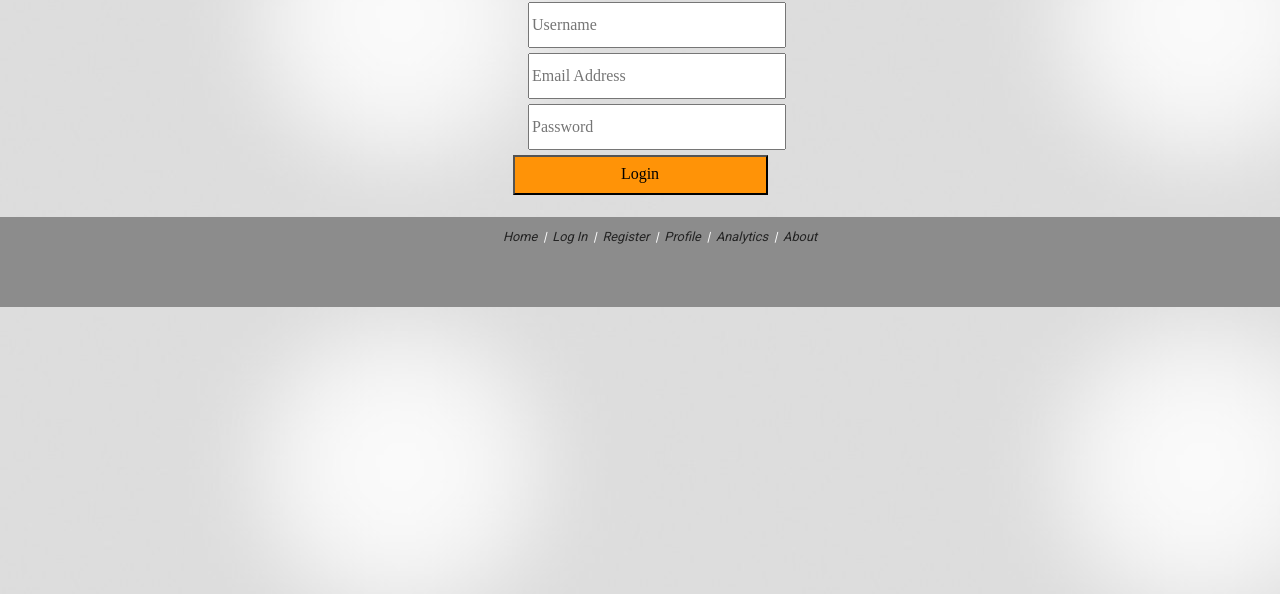
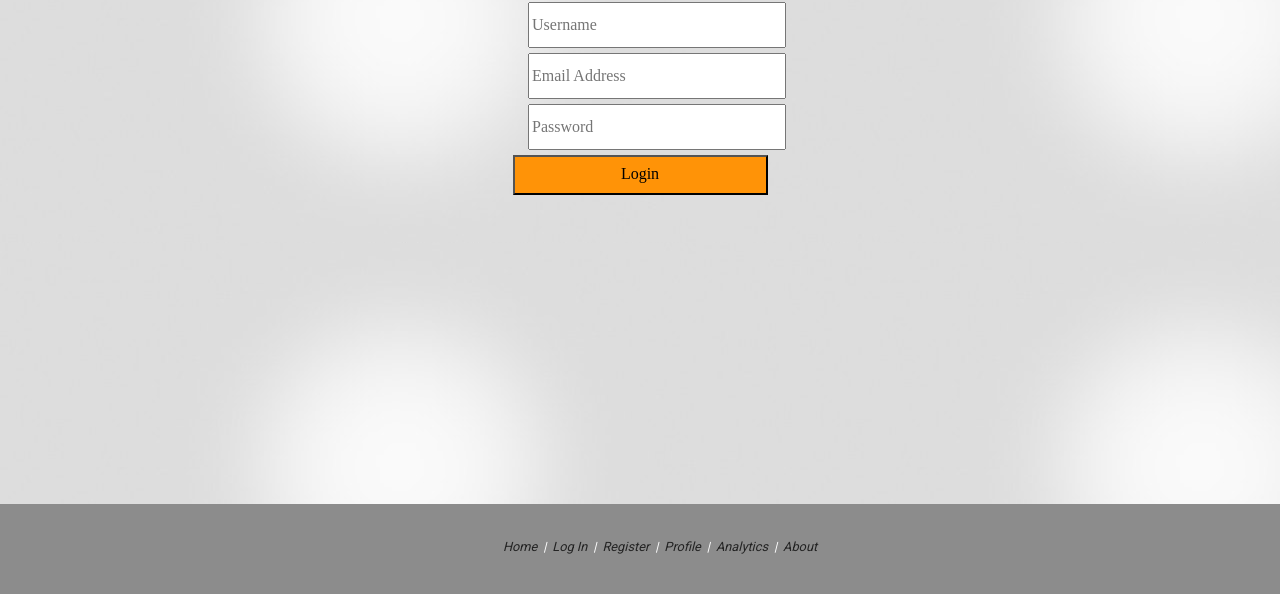
Before and after one commit to Mildly-Sketchy/Opportune, a plain HTML site: page mockups/register.html in a window 1280 px wide. Shown: the part 206-800 px from the top of the page. Drawn offline with Linux system fonts and the light colour scheme; a web font is replaced by a local one.

Commit message:
fixed other footers

```diff
--- a/mockups/modules.css
+++ b/mockups/modules.css
@@ -52,6 +52,14 @@ form input {
 
 .register {
   text-align: center;
+}
+
+#loginFooter {
+  position: fixed;
+}
+
+#registerFooter {
+  position: fixed;
 }
 
 /*************************************/
--- a/mockups/register.html
+++ b/mockups/register.html
@@ -41,7 +41,7 @@
   </div>
   </main>
 </body>
-<footer>
+<footer id="registerFooter">
   <ul id="footerMenu">
     <li><a href="index.html">Home</a></li>
     <li><p> | </p></li>
```
Also changed, not shown: mockups/login.html (+1 -1 lines).
